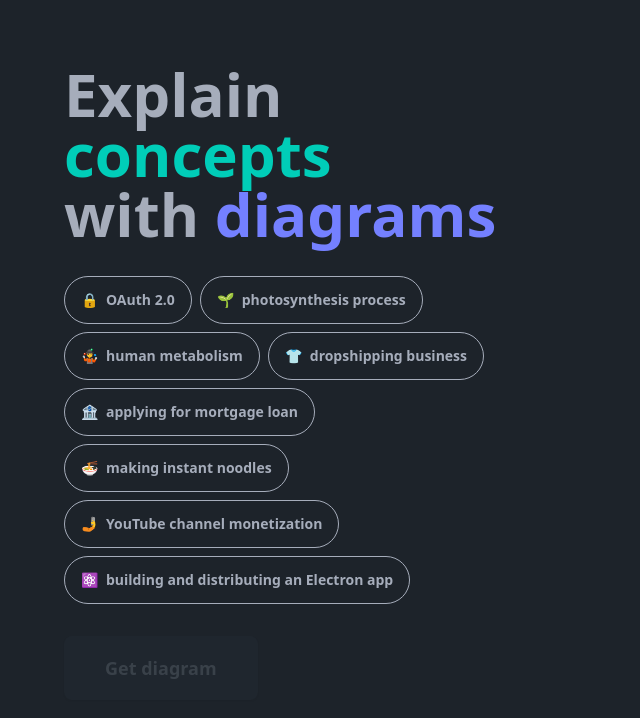
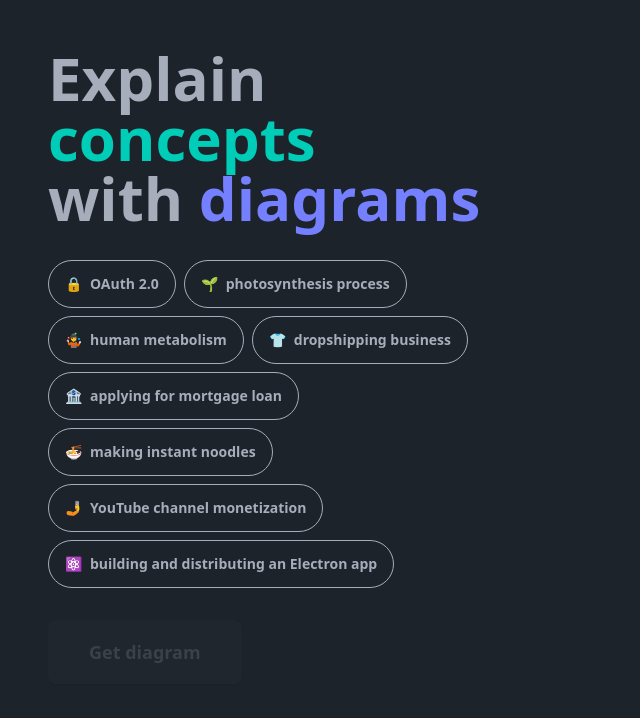
Before and after one commit to ekafyi/diagramify, an Astro site: page / in a window 1280 px wide. Shown: the whole page, without its empty margins (0-640 px from the left). Built offline with nearby package versions, Linux system fonts and the light colour scheme; Astro itself is replaced by a stand-in of ours.

Commit message:
reduce outer padding

```diff
--- a/src/pages/index.astro
+++ b/src/pages/index.astro
@@ -4,7 +4,7 @@ import App from "@/components/App.svelte";
 ---
 
 <Layout>
-  <main class="p-4 lg:py-12 lg:px-8 xl:p-16 lg:max-w-screen-2xl lg:mx-auto">
+  <main class="p-4 lg:py-12 lg:px-8 xl:p-12 lg:max-w-screen-2xl lg:mx-auto">
     <App client:visible />
   </main>
 </Layout>
```
